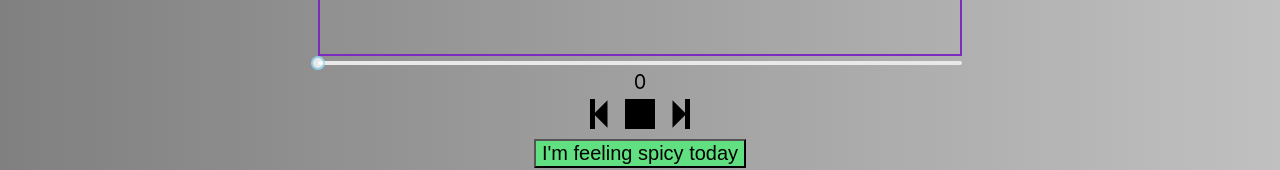
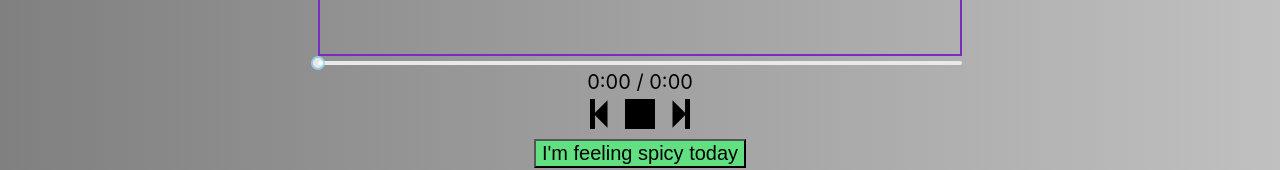
Before and after one commit to Danh-Lan/music-player, a React (Create React App) app: page / in a window 1280 px wide. Shown: the part 356-526 px from the top of the page. Built offline with nearby package versions, Linux system fonts and the light colour scheme; the HTML template or start-up script is replaced by a standard one.

Commit message:
format second to minute:second

```diff
--- a/src/App.js
+++ b/src/App.js
@@ -1,6 +1,6 @@
 import RandomButton from './RandomButton.js';
 import musicList from './data/MusicList.js';
-import DisplaySong from './DisplaySong.js';
+import Player from './Player.js';
 import Control from './Control.js';
 
 import { useState } from 'react';
@@ -26,7 +26,7 @@ function App() {
         React Music Player
       </div>
 
-      <DisplaySong
+      <Player
       currentSong = {currentSong} isPlaying = {isPlaying} setIsPlaying={setIsPlaying}
         songProgress = {songProgress} setSongProgress = {setSongProgress} />
 
--- a/src/DisplaySong.js
+++ b/src/Player.js
@@ -3,12 +3,22 @@ import { useState, useRef } from 'react';
 import Slider from "rc-slider";
 import 'rc-slider/assets/index.css';
 
-import './css/DisplaySong.css';
+import './css/Player.css';
 
 function DisplaySong({currentSong, isPlaying, setIsPlaying, songProgress, setSongProgress}) {
 	const playerRef = useRef(null);
 
 	const [duration, setDuration] = useState(0);
+
+	const convertDuration = (duration) => {
+		return (
+			<span>
+				{Math.floor(duration / 60)}
+				:
+				{(duration % 60 < 10) ? '0' + (duration % 60) : duration % 60}
+			</span>
+		)
+	}
 
 	const handleChange = (progress) => {
 		if (isPlaying) {
@@ -86,7 +96,9 @@ function DisplaySong({currentSong, isPlaying, setIsPlaying, songProgress, setSon
 			</div>
 
 			<div>
-				<span>{Math.floor(songProgress)}</span>
+				<span>{convertDuration(Math.floor(songProgress))}</span>
+				<span>&nbsp;/&nbsp;</span>
+				<span>{convertDuration(Math.floor(duration))}</span>
 			</div>
 		</div>
 	);
--- a/src/css/DisplaySong.css
+++ b/src/css/Player.css
@@ -17,15 +17,6 @@
     margin: 0;
 }
 
-input[type="range"] {
-    --range-progress: 0;
-}
-
-input[type="range"]::before {
-    background: #f50;
-    width: var(--range-progress);
-}
-
 /*.column {
     flex: 50%;
     padding: 5px;
```
